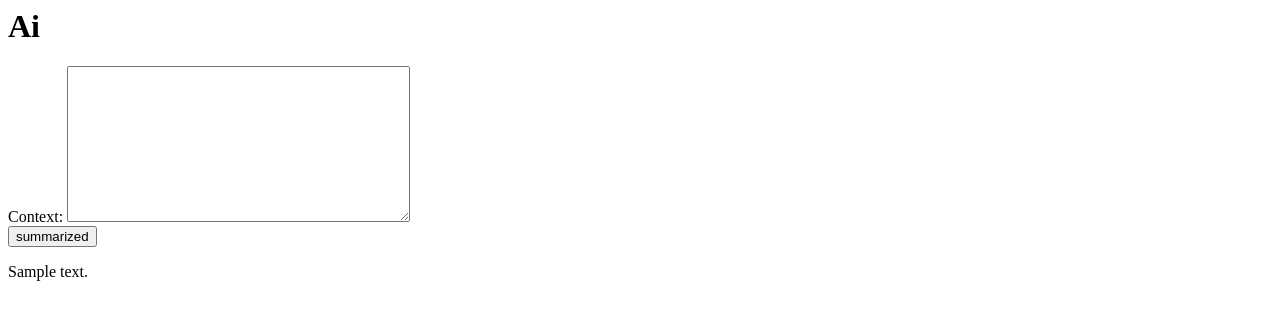
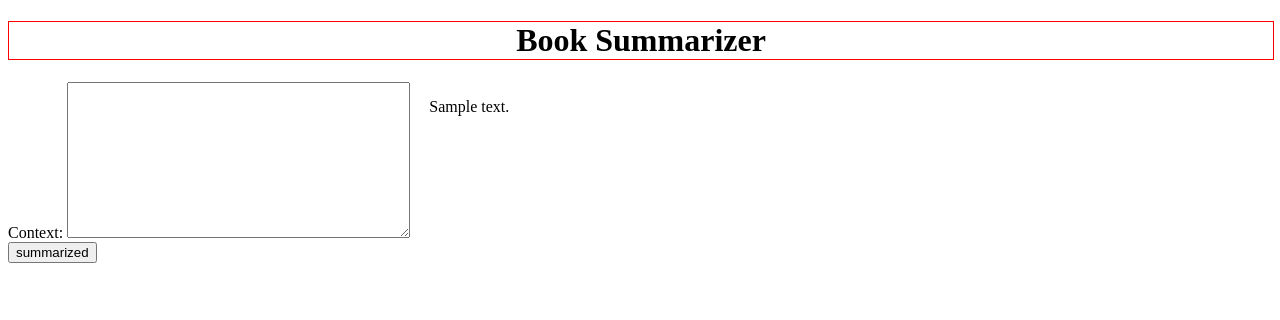
Before and after one commit to MakaRonish/sumarizer, a Django app: template aisummarizer/AI/templates/AI/landing.html in a window 1280 px wide. Shown: the top 320 px of the page. Run offline with Django 5.2, Linux system fonts and the light colour scheme; tables that the repository leaves empty hold one stand-in row (values such as "Sample post"); the template is opened without the code that fills it: values that come from a table or form of the project are taken from there, most other values are stand-ins (such as "Sample title", 1, 10 or a date in 2020).

Commit message:
static files

```diff
--- a/aisummarizer/AI/function.py
+++ b/aisummarizer/AI/function.py
@@ -13,8 +13,10 @@ def summarizerAI(name):
     client = genai.Client(api_key=GEMINI_API_KEY)
 
     response = client.models.generate_content(
-        model="gemini-2.0-flash", contents=[f"Give me the summarry of the book {name}"]
+        model="gemini-2.0-flash",
+        contents=[
+            f"Summarize the book {name} .I want a detailed yet concise summary that includes: The main plot or narrative structure Key characters and their development Major themes and messages Important events or turning points The author's purpose or style (if relevant) Please keep the summary engaging and easy to understand, like explaining it to someone who hasn’t read the book but wants to know what it’s about and why it matters."
+        ],
     )
-    print(response)
     summarry = response.text
     return summarry
--- a/aisummarizer/AI/templates/AI/landing.html
+++ b/aisummarizer/AI/templates/AI/landing.html
@@ -1,12 +1,21 @@
-<h1>Ai</h1>
+{% extends 'main.html' %}
+{%block title%}
+Book Summarizer
+{%endblock%}
+{%block content%}
+<section class="grid">
+    <div class="form">
         <form action="" method="post">
             {%csrf_token%}
             {{DocumentForm}}
             <button type="submit">summarized</button>
         </form>
+    </div>
 
     {% if summary %}
-<div>
-    {{summary}}
+    <div class="summarized">
+        {{summary|linebreaks }}
     </div>
+</section>
 {%endif%}
+{%endblock%}
--- a/aisummarizer/aisummarizer/settings.py
+++ b/aisummarizer/aisummarizer/settings.py
@@ -117,6 +117,9 @@ USE_TZ = True
 # https://docs.djangoproject.com/en/5.2/howto/static-files/
 
 STATIC_URL = "static/"
+STATICFILES_DIRS = [
+    os.path.join(BASE_DIR, "static"),
+]
 
 # Default primary key field type
 # https://docs.djangoproject.com/en/5.2/ref/settings/#default-auto-field
--- /dev/null
+++ b/aisummarizer/static/css/style.css
@@ -0,0 +1,19 @@
+.title {
+    width: 100%;
+    text-align: center;
+    border: 1px solid red;
+}
+
+.grid {
+    display: grid;
+    grid-template-areas: "1 2";
+    grid-template-columns: 1fr 2fr;
+}
+
+.form {
+    grid-area: 1;
+}
+
+.sumamarized {
+    grid-area: 2;
+}
--- /dev/null
+++ b/aisummarizer/templates/main.html
@@ -0,0 +1,19 @@
+{% load static %}
+<!DOCTYPE html>
+<html lang="en">
+
+<head>
+    <meta charset="UTF-8">
+    <meta name="viewport" content="width=device-width, initial-scale=1.0">
+    <title>Summarizer</title>
+    <link rel="stylesheet" href="{%static 'css/style.css'%}">
+</head>
+
+<body>
+    <h1 class="title">{%block title%}{%endblock%}</h1>
+    {%block content%}
+    {%endblock%}
+
+</body>
+
+</html>
```
Also changed, not shown: aisummarizer/db.sqlite3. Lines whose indentation alone changed are shown as unchanged.
